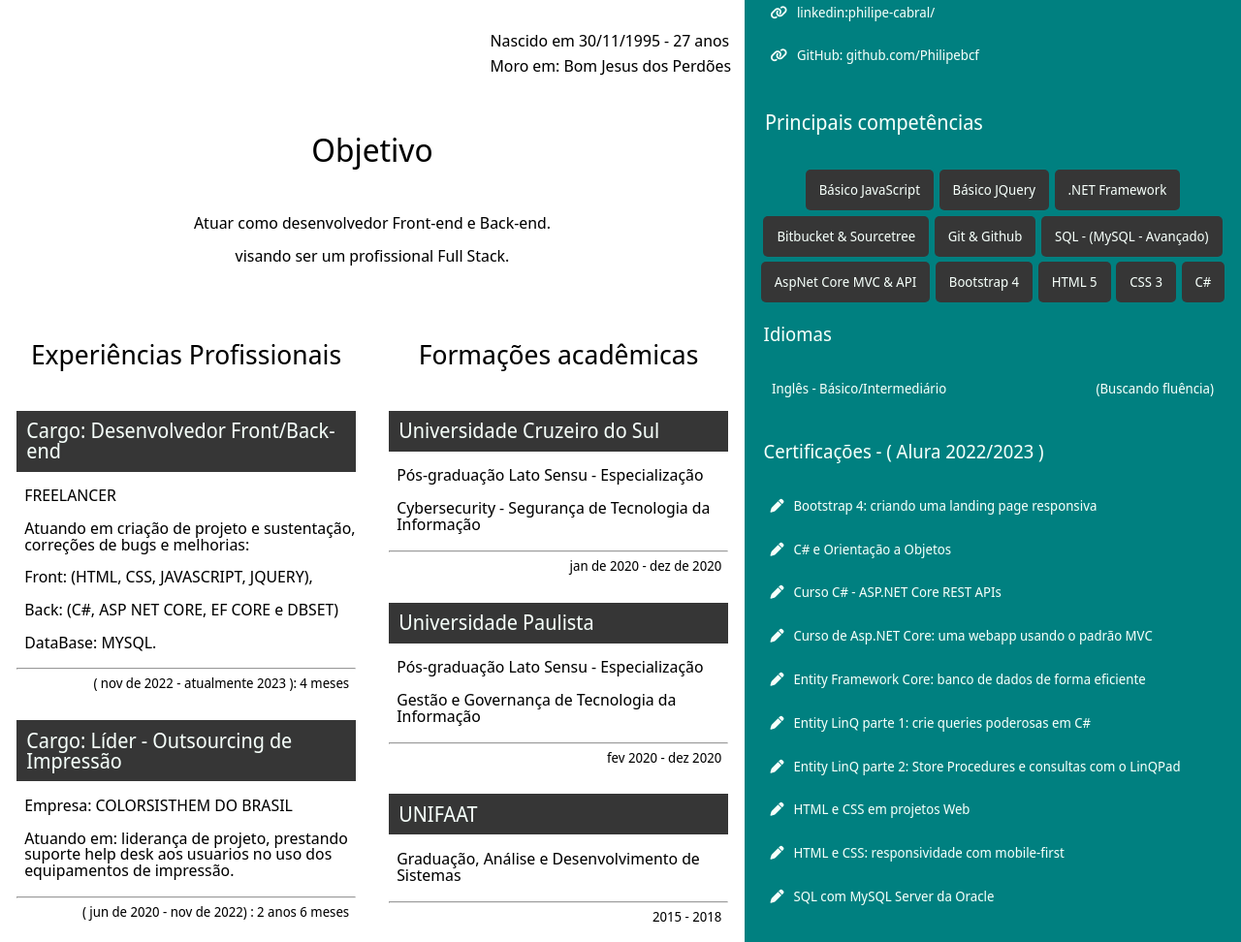
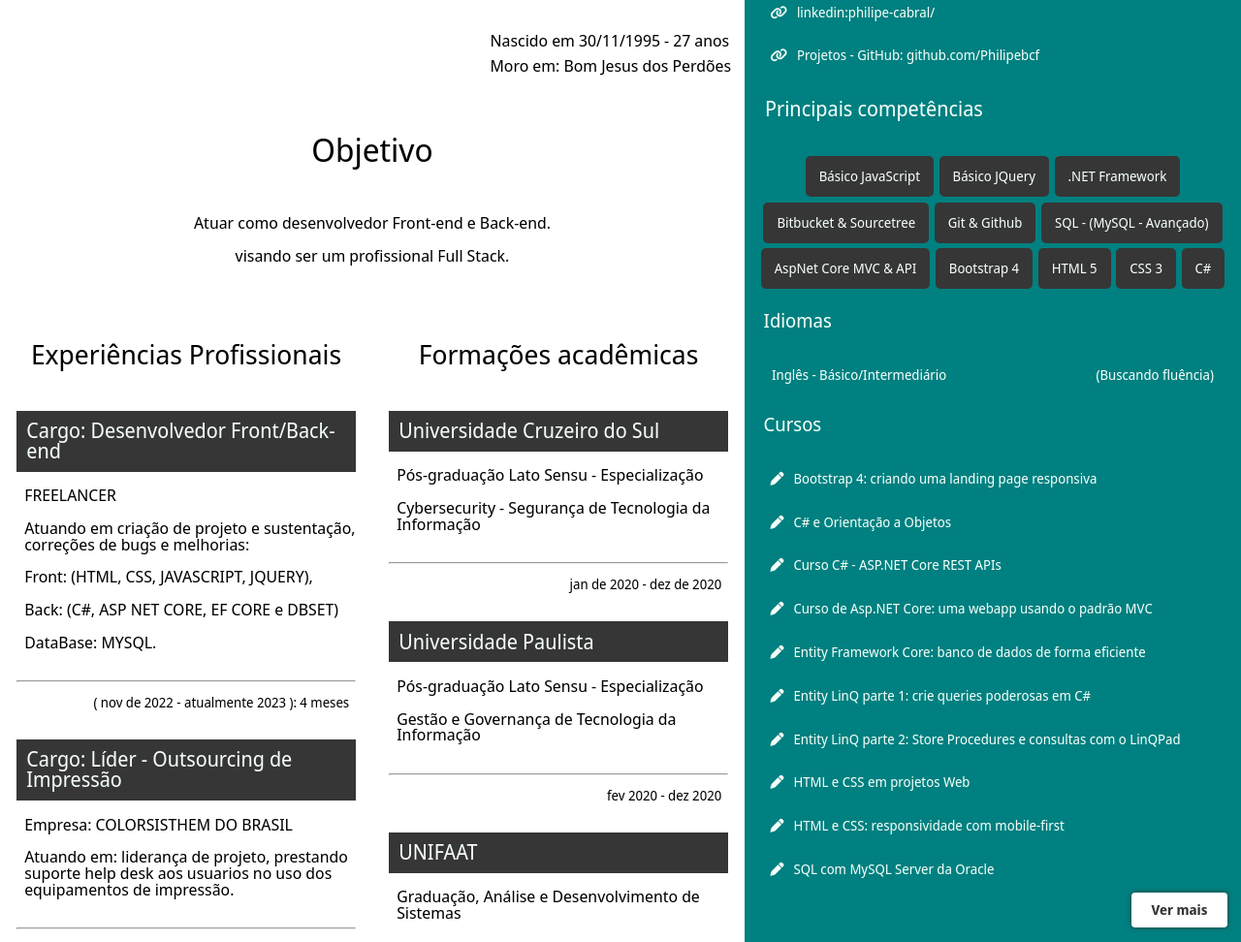
Before and after one commit to Philipebcf/curriculo-philipe-cabral, a plain HTML site: page index.html in a window 1280 px wide. Shown: the part 149-1121 px from the top of the page at 97% size. Drawn offline with Linux system fonts and the light colour scheme.

Commit message:
ajustes conteudo e inserindo botão ver mais

```diff
--- a/index.html
+++ b/index.html
@@ -64,24 +64,24 @@
             :root {
                 --fonte-padrao: "Noto Sans Display";
                 --cor-fundo: #C0C0C0;
-                --cor-fundo-branco: #FFFFFF;;
+                --cor-fundo-branco: #FFFFFF;
                 --cor-texto: #F5FFFA;
                 --cor-fundo-item-titulo: #363636;
                 --cor-fundo-lado-esquerdo: #008080;
+                --cor-botao-branco: #FFFFFF;
             }
 
             hr {
-                margin: 0.1em 0;
+                margin: 1em 0;
             }
 
             body {
                 font-family: var(--fonte-padrao);
-                background-color: var(--cor-fundo);
+                background-color: var(--cor-fundo-branco);
                 font-size: 16px;
             }
 
             .container-info-pessoais {
-                background-color: var(--cor-fundo-branco);
                 padding: 2em 0;
                 display: flex;
                 flex-wrap: wrap;
@@ -107,7 +107,6 @@
             }
 
             .sessao-objetivos {
-                background-color: var(--cor-fundo-branco);
                 font-size: 1.2em;
                 font-weight: 300;
             }
@@ -125,10 +124,23 @@
                 text-align: center;
 
             }
+            .sessao-certificacoes {
+                display: flex;
+                flex-direction: column;
+            }
 
-            .lista-lateral {
-                background-color: var(--cor-fundo-branco);
-                padding-bottom: 1em;
+            .botao-certificacoes {
+                font-weight: 600;
+                color: var(--cor-fundo-item-titulo);
+                background-color: var(--cor-botao-branco);
+                margin: 0 1em 1em 0;
+                box-shadow: 0px 0px 5px var(--cor-fundo-item-titulo);
+                border-radius: 4px;
+                padding: 0.8em;
+                align-self: end;
+                text-align: center;
+                text-decoration: none;
+                width: 15%;
 
             }
 
@@ -144,6 +156,7 @@
                 background-color: var(--cor-fundo-item-titulo);
                 color: var(--cor-texto);
             }
+
             .lista-item {
                 margin: 1em 1em;
                 border: 1px solid var(--cor-fundo-item-titulo);
@@ -176,14 +189,8 @@
                 display: flex;
                 justify-content: center;
                 flex-wrap: wrap;
-                background-color: var(--cor-fundo-branco);
                 padding: 1em 0;
             }
-
-            .lista-item-titulo-competencias {
-                background-color: var(--cor-fundo-branco);
-            }
-
 
             .lista-lateral-competencias > .lista-item  {
                 color: var(--cor-texto);
@@ -218,20 +225,19 @@
 
             .rodape {
                 margin-bottom: auto;
-
+                background-color: var(--cor-fundo-item-titulo);
             }
 
             .rodape-titulo {
                 padding: 1em 0;
                 text-align: center;
-                color: var(--cor-fundo-item-titulo);
+                color: var(--cor-texto);
             }
 
             @media screen and (min-width: 1024px){
 
                 body {
                     font-size: 14px;
-                    background-color: var(--cor-fundo-branco);
                 }
                 .quebra-linha {
                     display: none;
@@ -263,8 +269,6 @@
                     width: 60vw;
 
                 }
-
-
                 .info-lateral-direito {
                     width: 60vw;
                 }
@@ -276,8 +280,13 @@
 
                 .info-lateral-esquerdo,
                 .lista-lateral-competencias,
-                .lista-lateral-esquerda {
+                .lista-lateral-esquerda,
+                .sessao-certificacoes  {
                     background-color: var(--cor-fundo-lado-esquerdo);
+                }
+
+                .botao-certificacoes {
+                    border: none;
                 }
 
                 .lista-item-titulo-tela-maior {
@@ -298,8 +307,6 @@
                     padding-left: 1em;
                     background-color: var(--cor-fundo-lado-esquerdo);
                 }
-
-
 
                 .lista-item {
                     margin: 0.2em 0.2em;
@@ -329,7 +336,6 @@
                 .item-horas {
                    display: none;
                 }
-
 
                 .rodape {
                     margin-bottom: auto;
@@ -498,7 +504,7 @@
                             </a>
                         </li>
                         <li class="lista-item">
-                            <a href="https://github.com/Philipebcf" target="_blank" class="lista-lateral-link "><i class="fa fa-thin fa-link"></i>GitHub: github.com/Philipebcf
+                            <a href="https://github.com/Philipebcf" target="_blank" class="lista-lateral-link "><i class="fa fa-thin fa-link"></i>Projetos - GitHub: github.com/Philipebcf
                             </a>
                         </li>
                     </ul>
@@ -533,7 +539,7 @@
                 <hr class="quebra-linha">
                 <section class="sessao-certificacoes">
                     <ul class="lista-lateral lista-tela-maior lista-lateral-esquerda">
-                        <li class="lista-item-titulo lista-item-titulo-tela-maior">Certificações - ( Alura 2022/2023 )</li>
+                        <li class="lista-item-titulo lista-item-titulo-tela-maior">Cursos</li>
                         <li class="lista-item">
                             <a href="#" class="lista-lateral-link"><i class="fa fa-thin fa-pen"></i>Bootstrap 4: criando uma landing page <br class="quebra-linha"> responsiva
                                 <time class="item-horas">00 horas - Alura</time>
@@ -585,6 +591,7 @@
                             </a>
                         </li>
                     </ul>
+                    <a href="https://www.linkedin.com/in/philipe-cabral/" target="_blank" class="botao-certificacoes">Ver mais</a>
                 </section>
             </div>
         </main>
```
